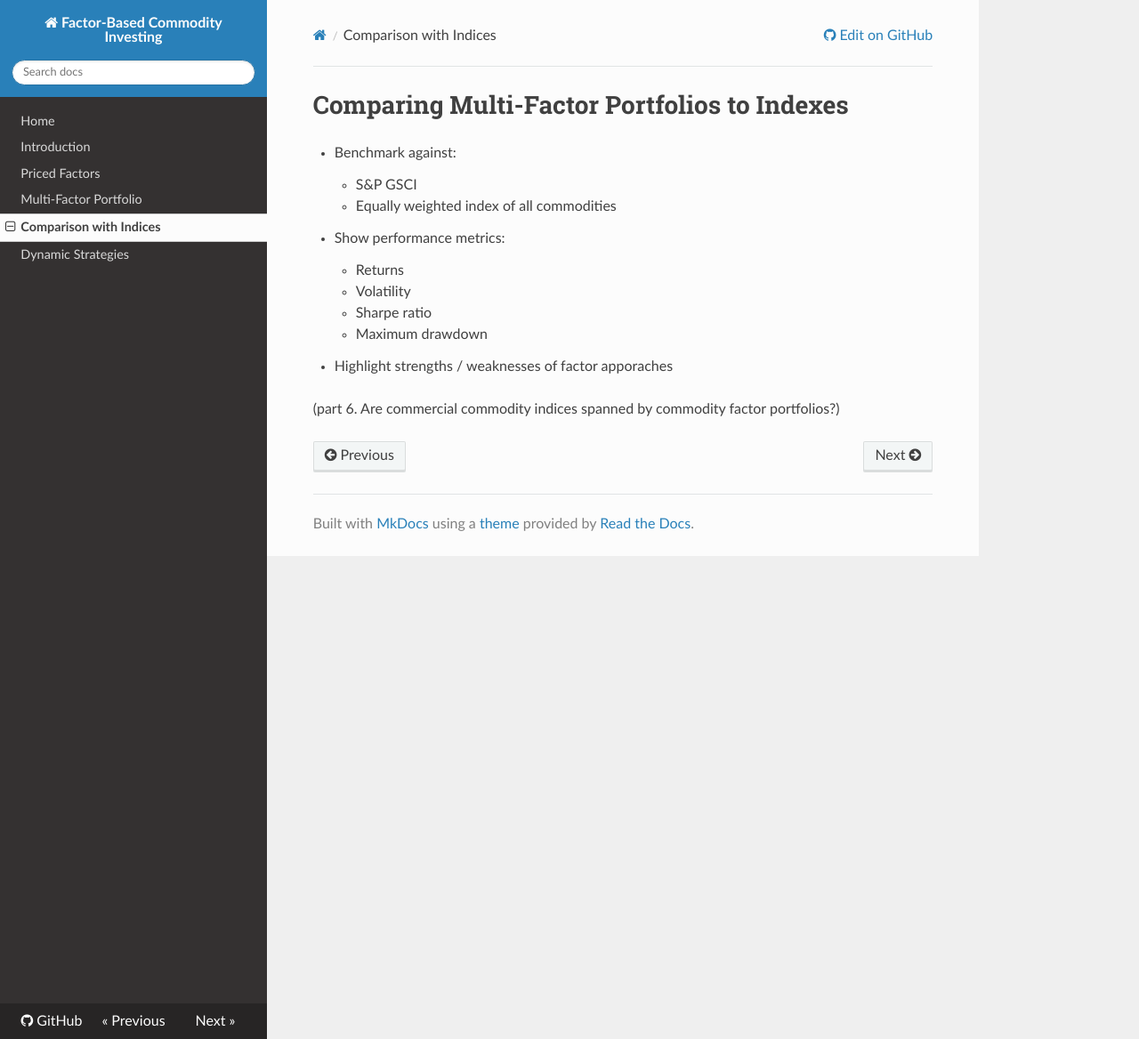
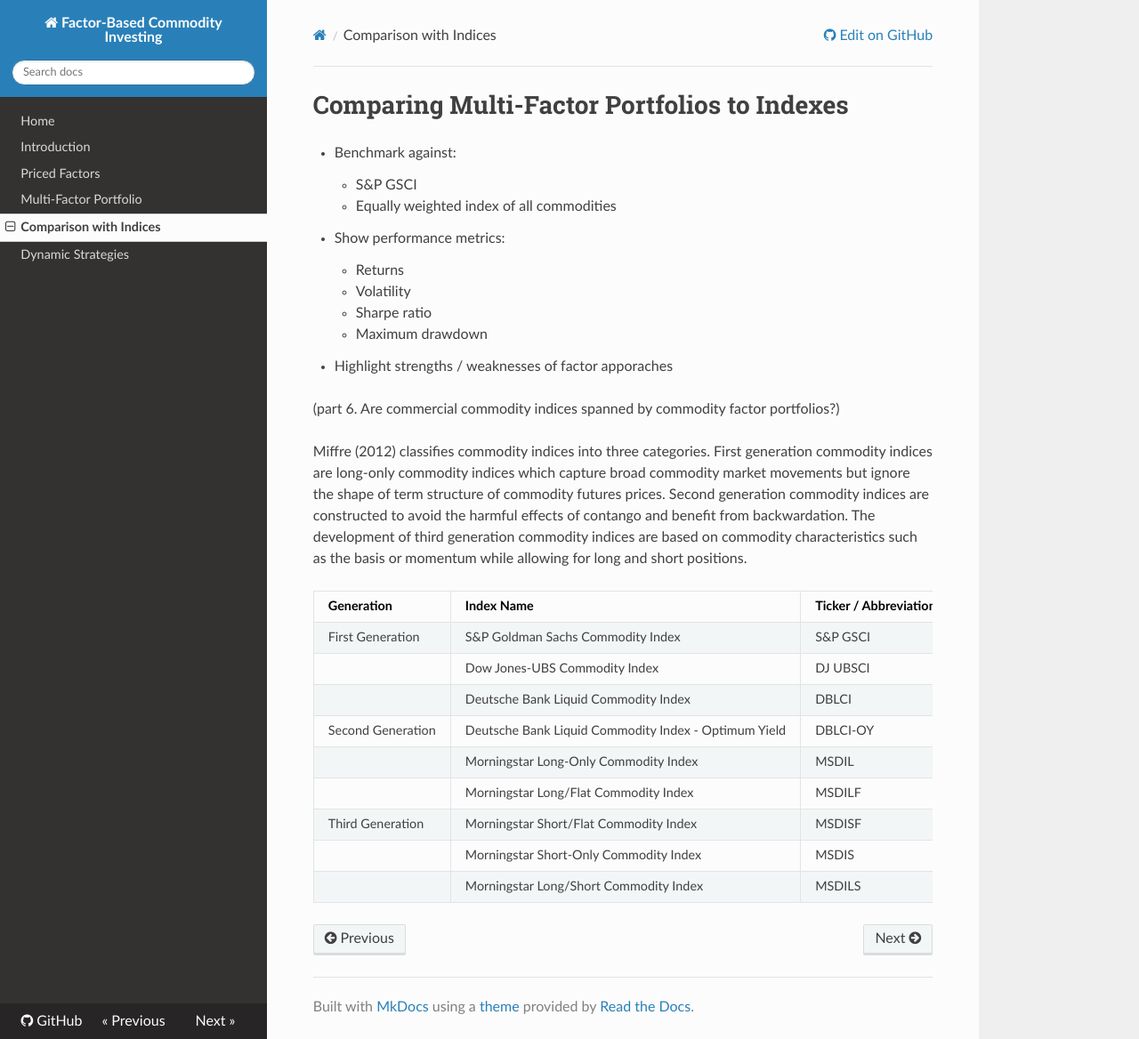
Before and after one commit to tlorans/commo_factors, an MkDocs documentation site: the page built from commo_factors/docs/docs/comparison_vs_index.md, in a window 1280 px wide and 1168 px high. Shown: the whole window at 89% size. Built offline with MkDocs 1.6.1, drawn with Linux system fonts in a browser that asks for light colours; nearby versions of some CDN libraries.

Commit message:
short des indices

```diff
--- a/commo_factors/docs/docs/comparison_vs_index.md
+++ b/commo_factors/docs/docs/comparison_vs_index.md
@@ -13,3 +13,17 @@
 - Highlight strengths / weaknesses of factor apporaches
 
 (part 6. Are commercial commodity indices spanned by commodity factor portfolios?)
+
+Miffre (2012) classifies commodity indices into three categories. First generation commodity indices are long-only commodity indices which capture broad commodity market movements but ignore the shape of term structure of commodity futures prices. Second generation commodity indices are constructed to avoid the harmful effects of contango and benefit from backwardation. The development of third generation commodity indices are based on commodity characteristics such as the basis or momentum while allowing for long and short positions.
+
+| Generation       | Index Name                                     | Ticker / Abbreviation | Description                                                                                      |
+|------------------|------------------------------------------------|------------------------|--------------------------------------------------------------------------------------------------|
+| First Generation | S&P Goldman Sachs Commodity Index              | S&P GSCI               | Broad, production-weighted index across commodity sectors.                                       |
+|                  | Dow Jones-UBS Commodity Index                  | DJ UBSCI               | Broad index with diversification constraints.                                                    |
+|                  | Deutsche Bank Liquid Commodity Index          | DBLCI                  | Focused on liquidity, with fewer commodities and roll optimization.                             |
+| Second Generation| Deutsche Bank Liquid Commodity Index - Optimum Yield | DBLCI-OY         | Attempts to reduce roll losses by choosing futures along the curve.                             |
+|                  | Morningstar Long-Only Commodity Index          | MSDIL                  | Long-only strategy, diversified across sectors.                                                  |
+|                  | Morningstar Long/Flat Commodity Index          | MSDILF                 | Takes either long or flat (cash) positions depending on trend signals.                          |
+| Third Generation | Morningstar Short/Flat Commodity Index         | MSDISF                 | Takes short positions or stays in cash, trend-following style.                                  |
+|                  | Morningstar Short-Only Commodity Index         | MSDIS                  | Always short commodities, without a flat/cash option.                                            |
+|                  | Morningstar Long/Short Commodity Index         | MSDILS                 | Trend-based strategy: long if price above 12-month MA, short otherwise.                         |
```
